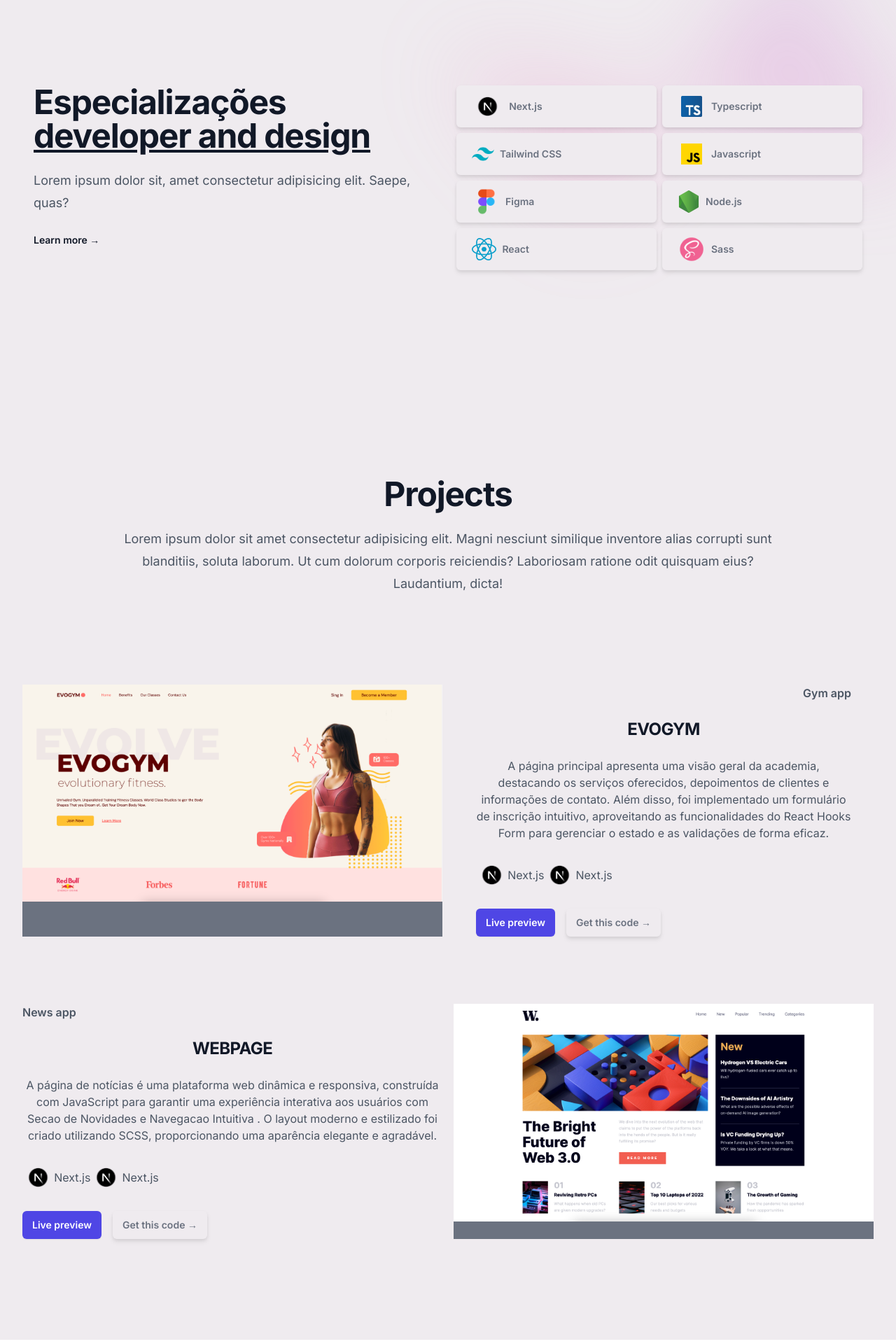
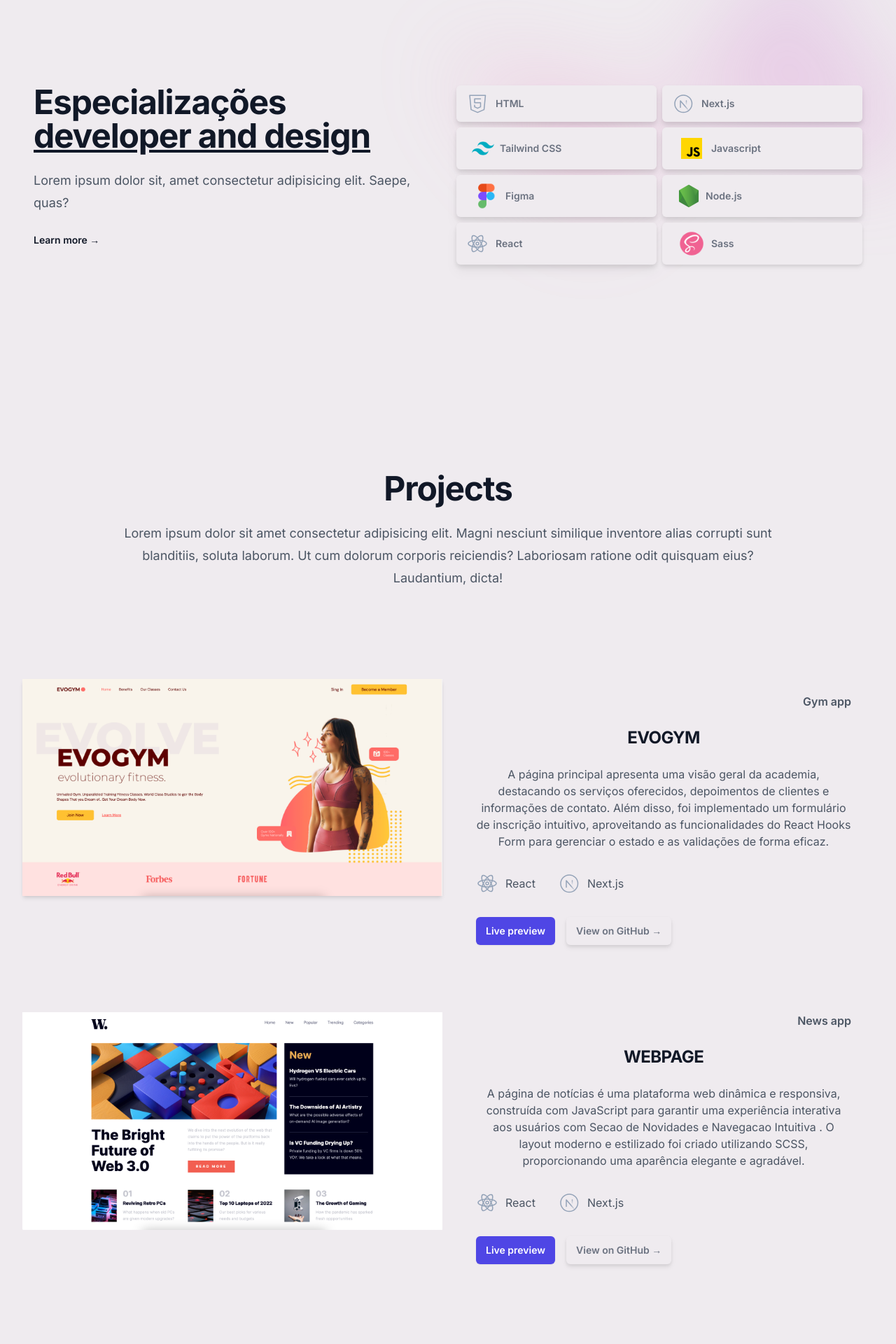
Before and after one commit to luiznwz/portfolio-next, a Next.js app: page / in a window 1280 px wide. Shown: the part 860-2780 px from the top of the page at 70% size. Built offline with nearby package versions, Linux system fonts and the light colour scheme.

Commit message:
dark mode pt1

```diff
--- a/src/app/page.tsx
+++ b/src/app/page.tsx
@@ -25,7 +25,7 @@
   }, []);
 
   return (
-    <div className="bg-background">
+    <div className="bg-background dark:bg-neutral-900">
       <Navbar
         isTopOfPage={isTopOfPage}
         selectedPage={selectedPage}
--- a/src/app/scenes/features/index.tsx
+++ b/src/app/scenes/features/index.tsx
@@ -34,17 +34,17 @@
           }}
         >
           <div className="mb-6 md:mb-0">
-            <h2 className="text-4xl font-bold tracking-tight text-gray-900 sm:text-5xl ">
+            <h2 className="text-4xl font-bold tracking-tight text-gray-900 sm:text-5xl  dark:text-background">
               Especializações <br />
               <u className="">developer and design</u>
             </h2>
-            <p className="mt-6 text-lg leading-8 text-gray-600 mb-6">
+            <p className="mt-6 text-lg leading-8 text-gray-600 mb-6 dark:text-secondary">
               Lorem ipsum dolor sit, amet consectetur adipisicing elit. Saepe,
               quas?
             </p>
 
             <a
-              className="text-sm font-semibold leading-6 text-gray-900"
+              className="text-sm font-semibold leading-6 text-gray-900 dark:text-background"
               onClick={() => setSelectedPage(SelectedPage.Features)}
               href={`#${SelectedPage.Features}`}
             >
@@ -57,31 +57,85 @@
               <a
                 href="https://nextjs.org/"
                 target="_blank"
-                className="flex bg-background  items-center rounded-md px-3.5 py-2.5 text-sm font-semibold text-gray-500 drop-shadow-md hover:bg-secondary focus-visible:outline focus-visible:outline-2 focus-visible:outline-offset-2 focus-visible:outline-background"
+                className="flex bg-background  items-center rounded-md px-3.5 py-2.5 text-sm font-semibold text-gray-500 drop-shadow-lg hover:bg-secondary focus-visible:outline focus-visible:outline-2 focus-visible:outline-offset-2 focus-visible:outline-background dark:text-background dark:bg-neutral-900"
               >
-                <img
-                  src="Next.js.png"
-                  className="px-2 h-8 dark:brightness-150"
-                />
-                Next.js
+                <svg
+                  fill="none"
+                  xmlns="http://www.w3.org/2000/svg"
+                  className="h-8 w-8 flex-none stroke-current text-slate-400"
+                  stroke-width="1.5"
+                  stroke-linecap="round"
+                  stroke-linejoin="round"
+                >
+                  <path d="M5 4.15h22.5l-2 20.5-9.25 4-9.25-4-2-20.5Z"></path>
+                  <path d="M20.5 9.15H12v5.5h8.5v6l-4.25 2-4.25-2v-2.5"></path>
+                </svg>
+                <span className="ml-2.5">HTML</span>
               </a>
 
               <a
                 href="https://www.typescriptlang.org/"
                 target="_blank"
-                className="flex bg-background  items-center rounded-md px-3.5 py-2.5 text-sm font-semibold text-gray-500 drop-shadow-md hover:bg-secondary focus-visible:outline focus-visible:outline-2 focus-visible:outline-offset-2 focus-visible:outline-background"
+                className="flex bg-background  items-center rounded-md px-3.5 py-2.5 text-sm font-semibold text-gray-500 drop-shadow-lg hover:bg-secondary focus-visible:outline focus-visible:outline-2 focus-visible:outline-offset-2 focus-visible:outline-background  dark:text-background dark:bg-neutral-900"
               >
-                <img
-                  src="icons8-typescript-48.png"
-                  className="px-2 h-10 dark:brightness-150"
-                />
-                Typescript
+                <svg
+                  fill="none"
+                  xmlns="http://www.w3.org/2000/svg"
+                  className="h-8 w-8 flex-none stroke-current text-slate-400"
+                  stroke-width="1.5"
+                  stroke-linecap="round"
+                  stroke-linejoin="round"
+                >
+                  <defs>
+                    <linearGradient
+                      id="next-icon-gradient-a"
+                      x1="15.125"
+                      y1="18.25"
+                      x2="24.25"
+                      y2="27.375"
+                      gradientUnits="userSpaceOnUse"
+                    >
+                      <stop offset=".24" stop-color="currentColor"></stop>
+                      <stop
+                        offset="1"
+                        stop-color="currentColor"
+                        stop-opacity="0"
+                      ></stop>
+                    </linearGradient>
+                    <linearGradient
+                      id="next-icon-gradient-b"
+                      x1="20.5"
+                      y1="11.25"
+                      x2="20.5"
+                      y2="18.25"
+                      gradientUnits="userSpaceOnUse"
+                    >
+                      <stop stop-color="currentColor"></stop>
+                      <stop
+                        offset="1"
+                        stop-color="currentColor"
+                        stop-opacity="0"
+                      ></stop>
+                    </linearGradient>
+                  </defs>
+                  <path d="M16.25 28.5c6.765 0 12.25-5.485 12.25-12.25S23.015 4 16.25 4 4 9.485 4 16.25 9.485 28.5 16.25 28.5Z"></path>
+                  <path
+                    d="M12 21.5V12l12.25 14.25"
+                    stroke="url(#next-icon-gradient-a)"
+                  ></path>
+                  <path
+                    d="M21.25 12a.75.75 0 1 0-1.5 0v8.17l1.5 1.64V12Z"
+                    fill="url(#next-icon-gradient-b)"
+                    stroke-width="0"
+                  ></path>
+                </svg>
+                <span className="ml-2.5">Next.js</span>
               </a>
 
               <a
                 href="https://tailwindcss.com/"
                 target="_blank"
-                className="flex bg-background  items-center rounded-md px-3.5 py-2.5 text-sm font-semibold text-gray-500 drop-shadow-md hover:bg-secondary focus-visible:outline focus-visible:outline-2 focus-visible:outline-offset-2 focus-visible:outline-background"
+                className="flex bg-background  items-center rounded-md px-3.5 py-2.5 text-sm font-semibold text-gray-500 drop-shadow-lg hover:bg-secondary focus-visible:outline focus-visible:outline-2 focus-visible:outline-offset-2 focus-visible:outline-background  dark:text-background dark:bg-neutral-900"
               >
                 <img
                   src="icons8-tailwindcss.png"
@@ -93,7 +147,7 @@
               <a
                 href="#"
                 target="_blank"
-                className="flex bg-background  items-center rounded-md px-3.5 py-2.5 text-sm font-semibold text-gray-500 drop-shadow-md hover:bg-secondary focus-visible:outline focus-visible:outline-2 focus-visible:outline-offset-2 focus-visible:outline-background"
+                className="flex bg-background  items-center rounded-md px-3.5 py-2.5 text-sm font-semibold text-gray-500 drop-shadow-lg hover:bg-secondary focus-visible:outline focus-visible:outline-2 focus-visible:outline-offset-2 focus-visible:outline-background  dark:text-background dark:bg-neutral-900"
               >
                 <img
                   src="javascript.png"
@@ -104,7 +158,7 @@
               <a
                 href="https://www.figma.com/login"
                 target="_blank"
-                className="flex bg-background  items-center rounded-md px-3.5 py-2.5 text-sm font-semibold text-gray-500 drop-shadow-md hover:bg-secondary focus-visible:outline focus-visible:outline-2 focus-visible:outline-offset-2 focus-visible:outline-background"
+                className="flex bg-background  items-center rounded-md px-3.5 py-2.5 text-sm font-semibold text-gray-500 drop-shadow-lg hover:bg-secondary focus-visible:outline focus-visible:outline-2 focus-visible:outline-offset-2 focus-visible:outline-background  dark:text-background dark:bg-neutral-900"
               >
                 <img
                   src="figma.png"
@@ -116,7 +170,7 @@
               <a
                 href="https://nodejs.org/en"
                 target="_blank"
-                className="flex bg-background  items-center rounded-md px-3.5 py-2.5 text-sm font-semibold text-gray-500 drop-shadow-md hover:bg-secondary focus-visible:outline focus-visible:outline-2 focus-visible:outline-offset-2 focus-visible:outline-background"
+                className="flex bg-background  items-center rounded-md px-3.5 py-2.5 text-sm font-semibold text-gray-500 drop-shadow-lg hover:bg-secondary focus-visible:outline focus-visible:outline-2 focus-visible:outline-offset-2 focus-visible:outline-background  dark:text-background dark:bg-neutral-900"
               >
                 <img src="node.png" className="px-2 h-8 dark:brightness-150" />
                 Node.js
@@ -124,18 +178,37 @@
               <a
                 href="https://pt-br.react.dev/"
                 target="_blank"
-                className="flex bg-background  items-center rounded-md px-3.5 py-2.5 text-sm font-semibold text-gray-500 drop-shadow-md hover:bg-secondary focus-visible:outline focus-visible:outline-2 focus-visible:outline-offset-2 focus-visible:outline-background"
+                className="flex bg-background  items-center rounded-md px-3.5 py-2.5 text-sm font-semibold text-gray-500 drop-shadow-lg hover:bg-secondary focus-visible:outline focus-visible:outline-2 focus-visible:outline-offset-2 focus-visible:outline-background  dark:text-background dark:bg-neutral-900"
               >
-                <img
-                  src="react-08.png"
-                  className="px-2 h-8 dark:brightness-150"
-                />
-                React
+                <svg
+                  fill="none"
+                  xmlns="http://www.w3.org/2000/svg"
+                  className="h-8 w-8 flex-none stroke-current text-slate-400"
+                  stroke-width="1.5"
+                  stroke-linecap="round"
+                  stroke-linejoin="round"
+                >
+                  <ellipse cx="16" cy="16" rx="13" ry="5"></ellipse>
+                  <ellipse
+                    cx="16"
+                    cy="16"
+                    rx="13"
+                    ry="5"
+                    transform="rotate(60 16 16)"
+                  ></ellipse>
+                  <ellipse
+                    rx="13"
+                    ry="5"
+                    transform="matrix(-.5 .86603 .86603 .5 16 16)"
+                  ></ellipse>
+                  <circle cx="16" cy="16" r="2"></circle>
+                </svg>
+                <span className="ml-2.5">React</span>
               </a>
               <a
                 href="https://sass-lang.com/"
                 target="_blank"
-                className="flex bg-background  items-center rounded-md px-3.5 py-2.5 text-sm font-semibold text-gray-500 drop-shadow-md hover:bg-secondary focus-visible:outline focus-visible:outline-2 focus-visible:outline-offset-2 focus-visible:outline-background"
+                className="flex bg-background  items-center rounded-md px-3.5 py-2.5 text-sm font-semibold text-gray-500 drop-shadow-md hover:bg-secondary focus-visible:outline focus-visible:outline-2 focus-visible:outline-offset-2 focus-visible:outline-background  dark:text-background dark:bg-neutral-900"
               >
                 <img
                   src="icons8-sass-avatar-48.png"
--- a/src/app/scenes/projects/index.tsx
+++ b/src/app/scenes/projects/index.tsx
@@ -20,12 +20,12 @@
             laborum. Ut cum dolorum corporis reiciendis? Laboriosam ratione odit
             quisquam eius? Laudantium, dicta!
           </p>
-          <div className="grid grid-cols-1 md:grid-cols-2 px-2 mt-16 gap-4">
-            <div className="bg-gray-500">
-              <img src="gym.png" alt="" />
+          <div className="grid grid-cols-1  lg:grid-cols-2 px-2 mt-16 gap-4">
+            <div className="bg-cover bg-fixed">
+              <img className="shadow-md" src="gym.png" alt="" />
             </div>
             <div className="px-8">
-              <span className="flex justify-end mb-6 text-md font-semibold  text-gray-600">
+              <span className="flex justify-end mb-6 mt-5 text-md font-semibold  text-gray-600">
                 Gym app
               </span>
               <h1 className="text-xl mb-6 font-bold tracking-tight text-gray-900 sm:text-2xl">
@@ -39,12 +39,84 @@
                 funcionalidades do React Hooks Form para gerenciar o estado e as
                 validações de forma eficaz.
               </p>
-              <div className="flex mt-8">
-                <img src="next.js.png" className="h-8" />
-                <span className="mt-1 text-gray-600">Next.js</span>
+              <div className="flex items-center mt-8">
+                <svg
+                  fill="none"
+                  xmlns="http://www.w3.org/2000/svg"
+                  className="h-8 w-8 flex-none stroke-current text-slate-400"
+                  stroke-width="1.5"
+                  stroke-linecap="round"
+                  stroke-linejoin="round"
+                >
+                  <ellipse cx="16" cy="16" rx="13" ry="5"></ellipse>
+                  <ellipse
+                    cx="16"
+                    cy="16"
+                    rx="13"
+                    ry="5"
+                    transform="rotate(60 16 16)"
+                  ></ellipse>
+                  <ellipse
+                    rx="13"
+                    ry="5"
+                    transform="matrix(-.5 .86603 .86603 .5 16 16)"
+                  ></ellipse>
+                  <circle cx="16" cy="16" r="2"></circle>
+                </svg>
+                <span className="ml-2.5 text-gray-600 mr-8">React</span>
 
-                <img src="next.js.png" className="h-8" />
-                <span className="mt-1 text-gray-600">Next.js</span>
+                <svg
+                  fill="none"
+                  xmlns="http://www.w3.org/2000/svg"
+                  className="h-8 w-8 flex-none stroke-current text-slate-400"
+                  stroke-width="1.5"
+                  stroke-linecap="round"
+                  stroke-linejoin="round"
+                >
+                  <defs>
+                    <linearGradient
+                      id="next-icon-gradient-a"
+                      x1="15.125"
+                      y1="18.25"
+                      x2="24.25"
+                      y2="27.375"
+                      gradientUnits="userSpaceOnUse"
+                    >
+                      <stop offset=".24" stop-color="currentColor"></stop>
+                      <stop
+                        offset="1"
+                        stop-color="currentColor"
+                        stop-opacity="0"
+                      ></stop>
+                    </linearGradient>
+                    <linearGradient
+                      id="next-icon-gradient-b"
+                      x1="20.5"
+                      y1="11.25"
+                      x2="20.5"
+                      y2="18.25"
+                      gradientUnits="userSpaceOnUse"
+                    >
+                      <stop stop-color="currentColor"></stop>
+                      <stop
+                        offset="1"
+                        stop-color="currentColor"
+                        stop-opacity="0"
+                      ></stop>
+                    </linearGradient>
+                  </defs>
+                  <path d="M16.25 28.5c6.765 0 12.25-5.485 12.25-12.25S23.015 4 16.25 4 4 9.485 4 16.25 9.485 28.5 16.25 28.5Z"></path>
+                  <path
+                    d="M12 21.5V12l12.25 14.25"
+                    stroke="url(#next-icon-gradient-a)"
+                  ></path>
+                  <path
+                    d="M21.25 12a.75.75 0 1 0-1.5 0v8.17l1.5 1.64V12Z"
+                    fill="url(#next-icon-gradient-b)"
+                    stroke-width="0"
+                  ></path>
+                </svg>
+                <span className="ml-2.5 text-gray-600">Next.js</span>
               </div>
               <div className="flex mt-8 gap-4">
                 <a
@@ -59,12 +131,15 @@
                   href="https://github.com/luiznwz/gym-typescript"
                   target="_blank"
                 >
-                  Get this code <span aria-hidden="true">→</span>
+                  View on GitHub <span aria-hidden="true">→</span>
                 </a>
               </div>
             </div>
-            <div className="">
-              <span className="flex justify-start mb-6 text-md font-semibold mt-20 text-gray-600 ">
+            <div className="mt-20 ">
+              <img src="webpage.png" alt="" />
+            </div>
+            <div className="px-8">
+              <span className="flex justify-end mb-6 mt-5 text-md font-semibold lg:mt-20 text-gray-600 ">
                 News app
               </span>
               <h1 className="text-xl mb-6 font-bold tracking-tight text-gray-900 sm:text-2xl">
@@ -77,12 +152,84 @@
                 Intuitiva . O layout moderno e estilizado foi criado utilizando
                 SCSS, proporcionando uma aparência elegante e agradável.
               </p>
-              <div className="flex mt-8">
-                <img src="next.js.png" className="h-8" />
-                <span className="mt-1 text-gray-600">Next.js</span>
+              <div className="flex mt-8 items-center">
+                <svg
+                  fill="none"
+                  xmlns="http://www.w3.org/2000/svg"
+                  className="h-8 w-8 flex-none stroke-current text-slate-400"
+                  stroke-width="1.5"
+                  stroke-linecap="round"
+                  stroke-linejoin="round"
+                >
+                  <ellipse cx="16" cy="16" rx="13" ry="5"></ellipse>
+                  <ellipse
+                    cx="16"
+                    cy="16"
+                    rx="13"
+                    ry="5"
+                    transform="rotate(60 16 16)"
+                  ></ellipse>
+                  <ellipse
+                    rx="13"
+                    ry="5"
+                    transform="matrix(-.5 .86603 .86603 .5 16 16)"
+                  ></ellipse>
+                  <circle cx="16" cy="16" r="2"></circle>
+                </svg>
+                <span className="ml-2.5 mr-8 text-gray-600">React</span>
 
-                <img src="next.js.png" className="h-8" />
-                <span className="mt-1 text-gray-600">Next.js</span>
+                <svg
+                  fill="none"
+                  xmlns="http://www.w3.org/2000/svg"
+                  className="h-8 w-8 flex-none stroke-current text-slate-400"
+                  stroke-width="1.5"
+                  stroke-linecap="round"
+                  stroke-linejoin="round"
+                >
+                  <defs>
+                    <linearGradient
+                      id="next-icon-gradient-a"
+                      x1="15.125"
+                      y1="18.25"
+                      x2="24.25"
+                      y2="27.375"
+                      gradientUnits="userSpaceOnUse"
+                    >
+                      <stop offset=".24" stop-color="currentColor"></stop>
+                      <stop
+                        offset="1"
+                        stop-color="currentColor"
+                        stop-opacity="0"
+                      ></stop>
+                    </linearGradient>
+                    <linearGradient
+                      id="next-icon-gradient-b"
+                      x1="20.5"
+                      y1="11.25"
+                      x2="20.5"
+                      y2="18.25"
+                      gradientUnits="userSpaceOnUse"
+                    >
+                      <stop stop-color="currentColor"></stop>
+                      <stop
+                        offset="1"
+                        stop-color="currentColor"
+                        stop-opacity="0"
+                      ></stop>
+                    </linearGradient>
+                  </defs>
+                  <path d="M16.25 28.5c6.765 0 12.25-5.485 12.25-12.25S23.015 4 16.25 4 4 9.485 4 16.25 9.485 28.5 16.25 28.5Z"></path>
+                  <path
+                    d="M12 21.5V12l12.25 14.25"
+                    stroke="url(#next-icon-gradient-a)"
+                  ></path>
+                  <path
+                    d="M21.25 12a.75.75 0 1 0-1.5 0v8.17l1.5 1.64V12Z"
+                    fill="url(#next-icon-gradient-b)"
+                    stroke-width="0"
+                  ></path>
+                </svg>
+                <span className="ml-2.5 text-gray-600">Next.js</span>
               </div>
               <div className="flex mt-8 gap-4">
                 <a
@@ -95,12 +242,9 @@
                   href="https://github.com/luiznwz/webpage"
                   className="rounded-md bg-background px-3.5 py-2.5 text-sm font-semibold text-gray-500 drop-shadow-md hover:bg-secondary focus-visible:outline focus-visible:outline-2 focus-visible:outline-offset-2 focus-visible:outline-background"
                 >
-                  Get this code <span aria-hidden="true">→</span>
+                  View on GitHub <span aria-hidden="true">→</span>
                 </a>
               </div>
-            </div>
-            <div className="mt-20 bg-gray-500 ">
-              <img src="webpage.png" alt="" />
             </div>
           </div>
         </div>
```
Also changed, not shown: src/app/scenes/home/index.tsx (+7 -7 lines), src/app/scenes/navbar/index.tsx (+20 -12 lines).
